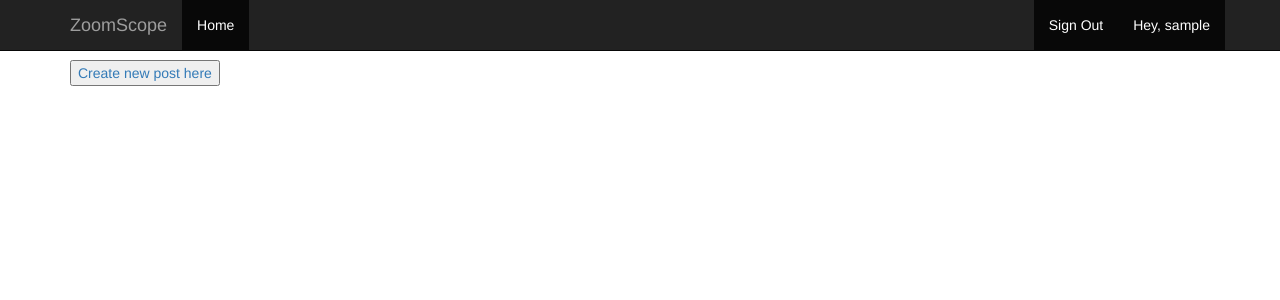
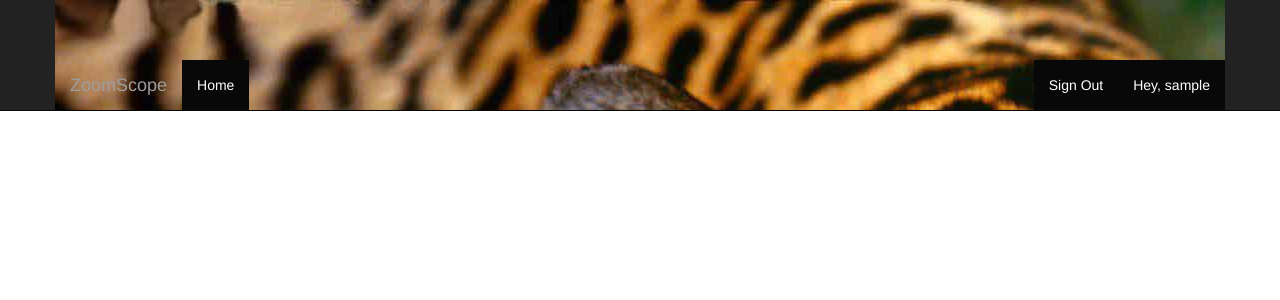
Before and after one commit to rkemmy/bloggers, a Flask app: page / in a window 1280 px wide. Shown: the top 300 px of the page. Run offline with Flask 2, Linux system fonts and the light colour scheme; the visitor is signed in with stand-in values (Sample User, id 1); data comes from the database, SQL or seed files in the repository; data that the repository does not hold is empty; some libraries are stand-ins or nearby versions.

Commit message:
Add padding

```diff
--- a/app/static/css/index.css
+++ b/app/static/css/index.css
@@ -1,5 +1,5 @@
-body {
-  /*background: url('/static/assets/background.jpg');*/
+.container {
+  background: url('./static/assets/background.jpg');
   padding-top: 60px !important;
 
 }
```
